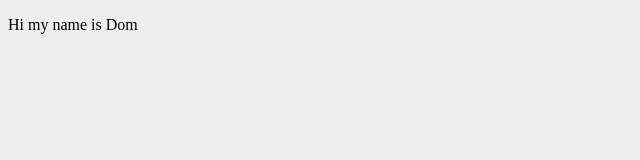
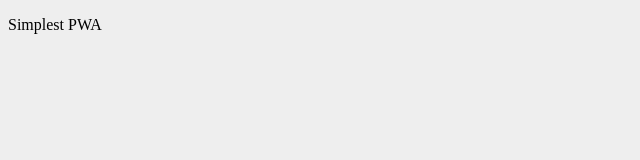
Before and after one commit to westete/PwaHtml5cssJs, a plain HTML site: page index.html in a window 1280 px wide. Shown: the full height of the page, 0-640 px from the left. Drawn offline with Linux system fonts and the light colour scheme.

Commit message:
UPDATE INDEX.HTML

```diff
--- a/index.html
+++ b/index.html
@@ -8,7 +8,7 @@
     <link rel="manifest" href="manifest.json" />
   </head>
   <body>
-    <p>Hi my name is Dom</p>
+    <p>Simplest PWA</p>
     <script src="src/index.js"></script>
   </body>
 </html>
```
Also changed, not shown: 1 other file.
